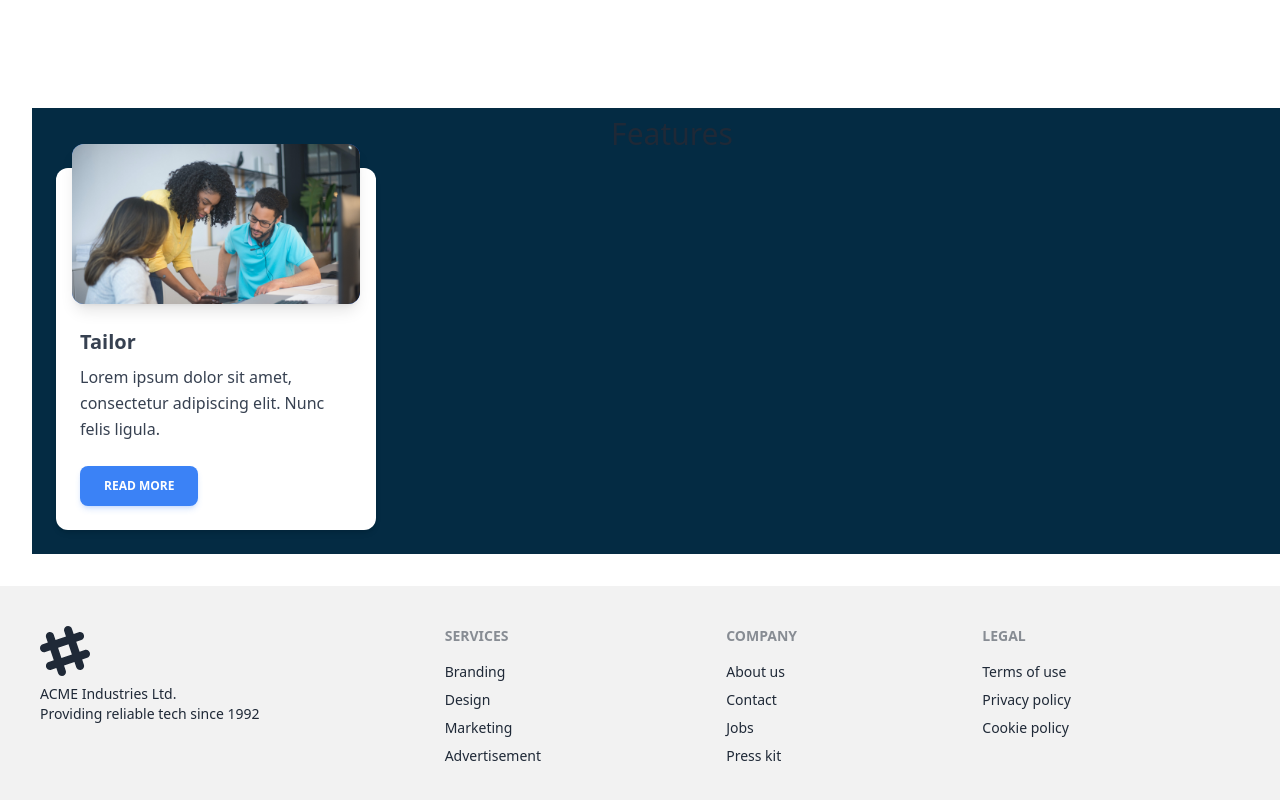
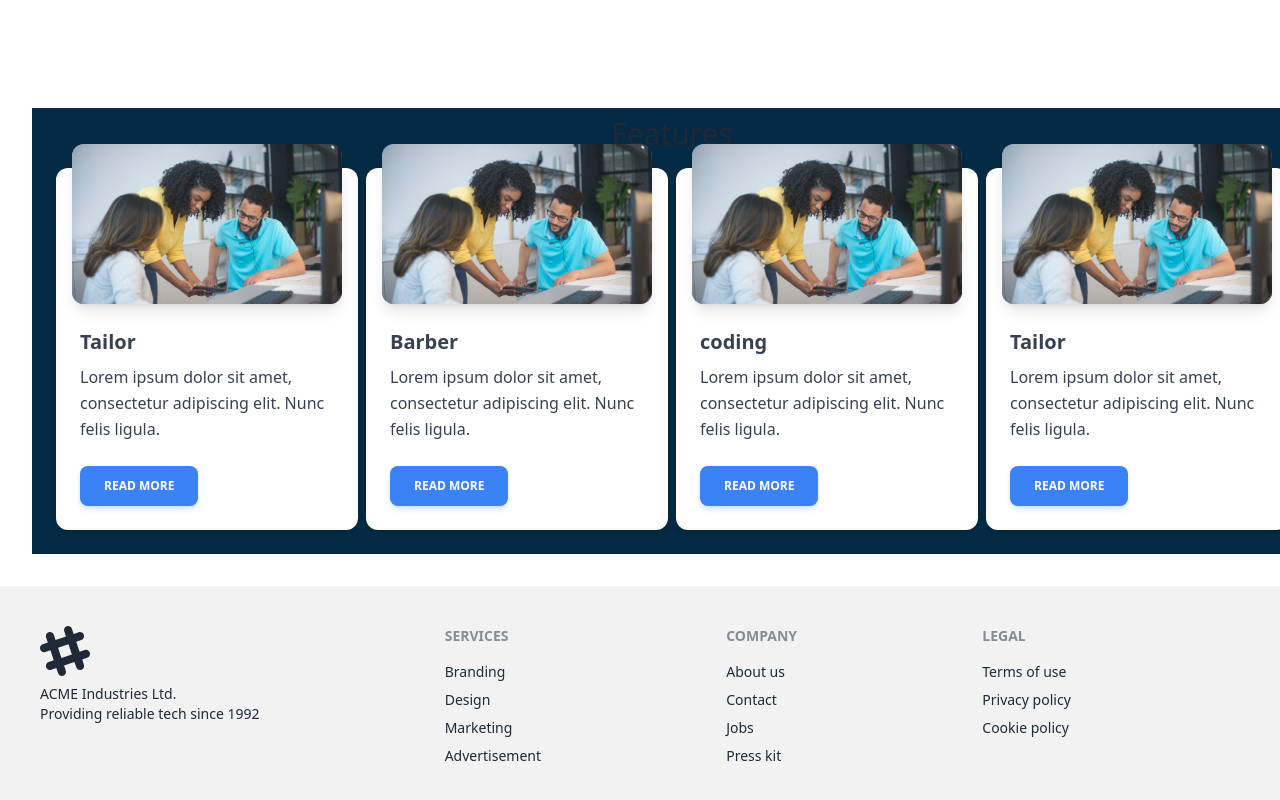
Before and after one commit to LadegbayeStella/paveHQ, a plain HTML site: page index.html in a window 1280 px wide. Shown: the part 767-1567 px from the top of the page. Drawn offline with nearby package versions, Linux system fonts and the light colour scheme.

Commit message:
add cards

```diff
--- a/index.html
+++ b/index.html
@@ -78,7 +78,70 @@
 
     <section class=" w-full  bg-[#042B43] p-2">
            <h1 class="title text-3xl text-center ">Features</h1>
-           <div class=" flex p-4 ">
+           <div class=" flex p-4 justify-between gap-2">
+            <div class="relative flex w-80 flex-col rounded-xl bg-white bg-clip-border text-gray-700 shadow-md">
+              <div class="relative mx-4 -mt-6 h-40 overflow-hidden rounded-xl bg-blue-gray-500 bg-clip-border text-white shadow-lg shadow-blue-gray-500/40 bg-gradient-to-r from-blue-500 to-blue-600">
+                <img
+                src="./img/pexels-kampus-production-8204326.jpg"
+                alt="a student pic"
+              />
+              </div>
+              <div class="p-6">
+                <h5 class="mb-2 block font-sans text-xl font-semibold leading-snug tracking-normal text-blue-gray-900 antialiased">
+                 Tailor
+                </h5>
+                <p class="block font-sans text-base font-light leading-relaxed text-inherit antialiased">
+                Lorem ipsum dolor sit amet, consectetur adipiscing elit. Nunc felis ligula.
+                </p>
+              </div>
+              <div class="p-6 pt-0">
+                <button data-ripple-light="true" type="button" class="select-none rounded-lg bg-blue-500 py-3 px-6 text-center align-middle font-sans text-xs font-bold uppercase text-white shadow-md shadow-blue-500/20 transition-all hover:shadow-lg hover:shadow-blue-500/40 focus:opacity-[0.85] focus:shadow-none active:opacity-[0.85] active:shadow-none disabled:pointer-events-none disabled:opacity-50 disabled:shadow-none">
+                  Read More
+                </button>
+              </div>
+            </div>
+            <div class="relative flex w-80 flex-col rounded-xl bg-white bg-clip-border text-gray-700 shadow-md">
+              <div class="relative mx-4 -mt-6 h-40 overflow-hidden rounded-xl bg-blue-gray-500 bg-clip-border text-white shadow-lg shadow-blue-gray-500/40 bg-gradient-to-r from-blue-500 to-blue-600">
+                <img
+                src="./img/pexels-kampus-production-8204326.jpg"
+                alt="a student pic"
+              />
+              </div>
+              <div class="p-6">
+                <h5 class="mb-2 block font-sans text-xl font-semibold leading-snug tracking-normal text-blue-gray-900 antialiased">
+                 Barber
+                </h5>
+                <p class="block font-sans text-base font-light leading-relaxed text-inherit antialiased">
+                Lorem ipsum dolor sit amet, consectetur adipiscing elit. Nunc felis ligula.
+                </p>
+              </div>
+              <div class="p-6 pt-0">
+                <button data-ripple-light="true" type="button" class="select-none rounded-lg bg-blue-500 py-3 px-6 text-center align-middle font-sans text-xs font-bold uppercase text-white shadow-md shadow-blue-500/20 transition-all hover:shadow-lg hover:shadow-blue-500/40 focus:opacity-[0.85] focus:shadow-none active:opacity-[0.85] active:shadow-none disabled:pointer-events-none disabled:opacity-50 disabled:shadow-none">
+                  Read More
+                </button>
+              </div>
+            </div>
+            <div class="relative flex w-80 flex-col rounded-xl bg-white bg-clip-border text-gray-700 shadow-md">
+              <div class="relative mx-4 -mt-6 h-40 overflow-hidden rounded-xl bg-blue-gray-500 bg-clip-border text-white shadow-lg shadow-blue-gray-500/40 bg-gradient-to-r from-blue-500 to-blue-600">
+                <img
+                src="./img/pexels-kampus-production-8204326.jpg"
+                alt="a student pic"
+              />
+              </div>
+              <div class="p-6">
+                <h5 class="mb-2 block font-sans text-xl font-semibold leading-snug tracking-normal text-blue-gray-900 antialiased">
+                 coding
+                </h5>
+                <p class="block font-sans text-base font-light leading-relaxed text-inherit antialiased">
+                Lorem ipsum dolor sit amet, consectetur adipiscing elit. Nunc felis ligula.
+                </p>
+              </div>
+              <div class="p-6 pt-0">
+                <button data-ripple-light="true" type="button" class="select-none rounded-lg bg-blue-500 py-3 px-6 text-center align-middle font-sans text-xs font-bold uppercase text-white shadow-md shadow-blue-500/20 transition-all hover:shadow-lg hover:shadow-blue-500/40 focus:opacity-[0.85] focus:shadow-none active:opacity-[0.85] active:shadow-none disabled:pointer-events-none disabled:opacity-50 disabled:shadow-none">
+                  Read More
+                </button>
+              </div>
+            </div>
             <div class="relative flex w-80 flex-col rounded-xl bg-white bg-clip-border text-gray-700 shadow-md">
               <div class="relative mx-4 -mt-6 h-40 overflow-hidden rounded-xl bg-blue-gray-500 bg-clip-border text-white shadow-lg shadow-blue-gray-500/40 bg-gradient-to-r from-blue-500 to-blue-600">
                 <img
```
